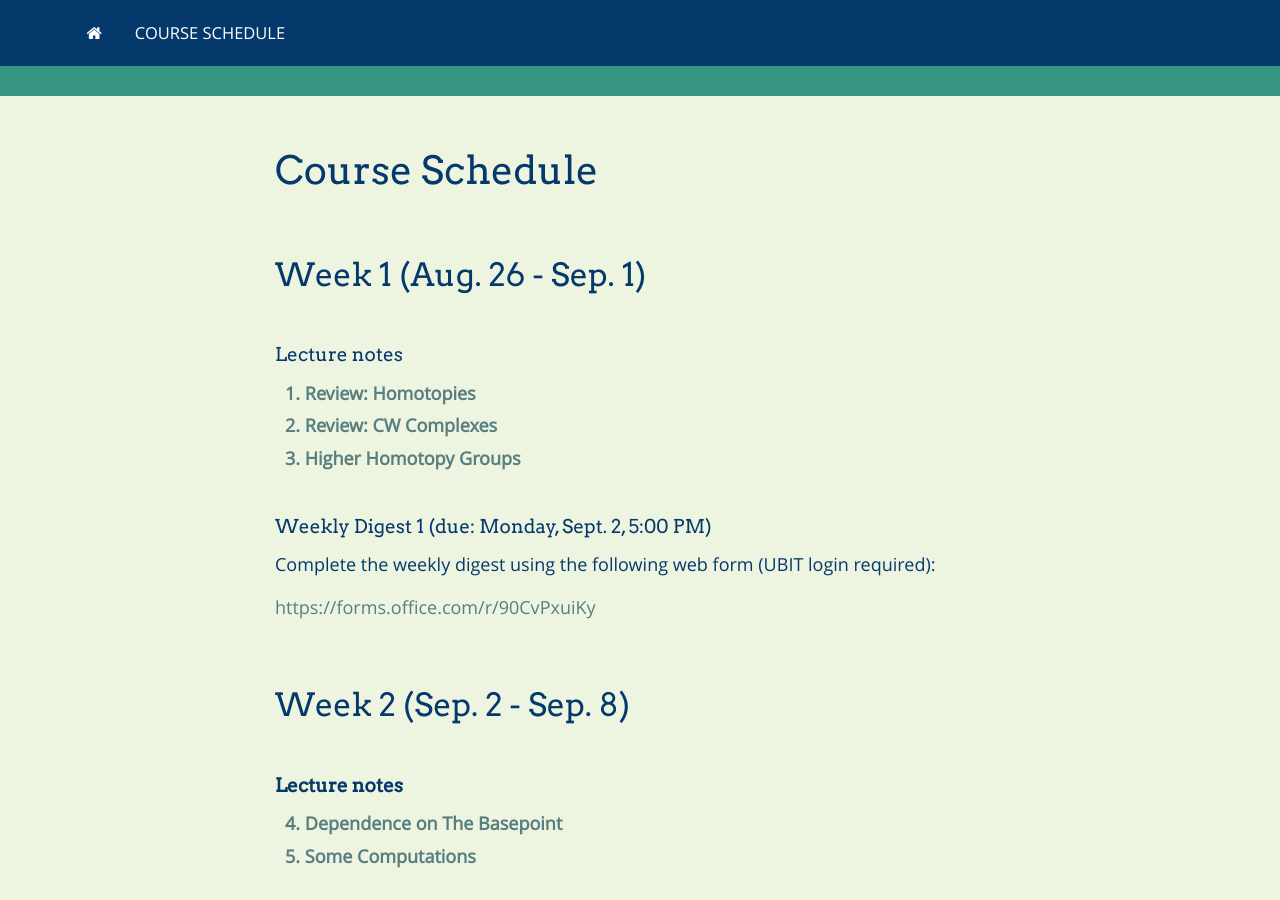
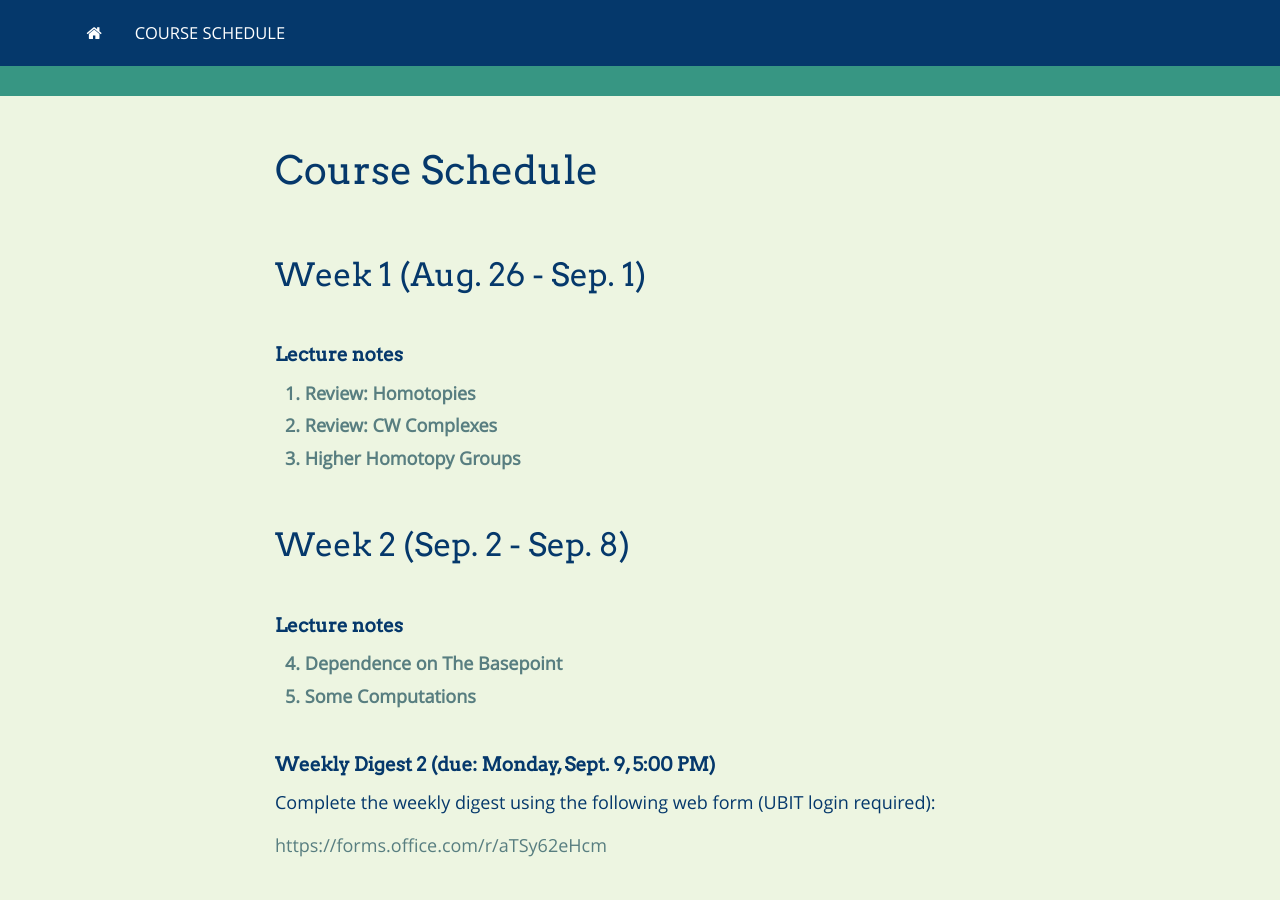
Before and after one commit to bbadzioch/727_site, a Jekyll site: the page built from course_schedule.md, in a window 1280 px wide and 900 px high. Built offline with Jekyll 4.4.1, drawn with Linux system fonts in a browser that asks for light colours; nearby versions of some CDN libraries; our own code applies the rules of GitHub Pages for plain Markdown files.

Commit message:
Update course_schedule.md

```diff
--- a/course_schedule.md
+++ b/course_schedule.md
@@ -11,21 +11,11 @@ layout: lecture_notes
 
 <br/>
 
-#### Lecture notes
+#### **Lecture notes**
 
 {% include lecture_notes_table.html chapter="1. Review: Homotopies" %}
 {% include lecture_notes_table.html chapter="2. Review: CW Complexes" %}
 {% include lecture_notes_table.html chapter="3. Higher Homotopy Groups" %}
-
-
-<br/>
-
-#### Weekly Digest 1 (due: Monday, Sept. 2, 5:00 PM)
-
-Complete the weekly digest using the following web form (UBIT login required):
-
-[https://forms.office.com/r/90CvPxuiKy](https://forms.office.com/r/90CvPxuiKy)
-
 
 
 <br/>
```
